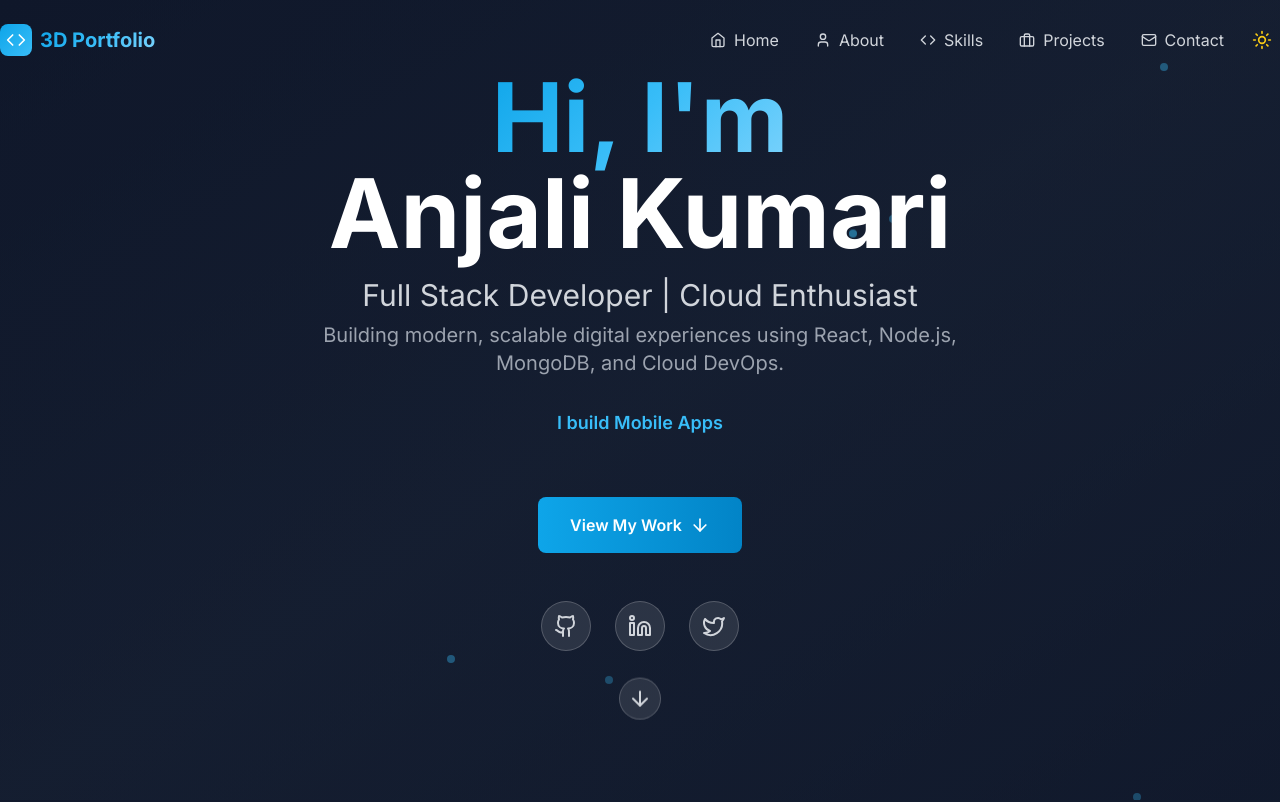
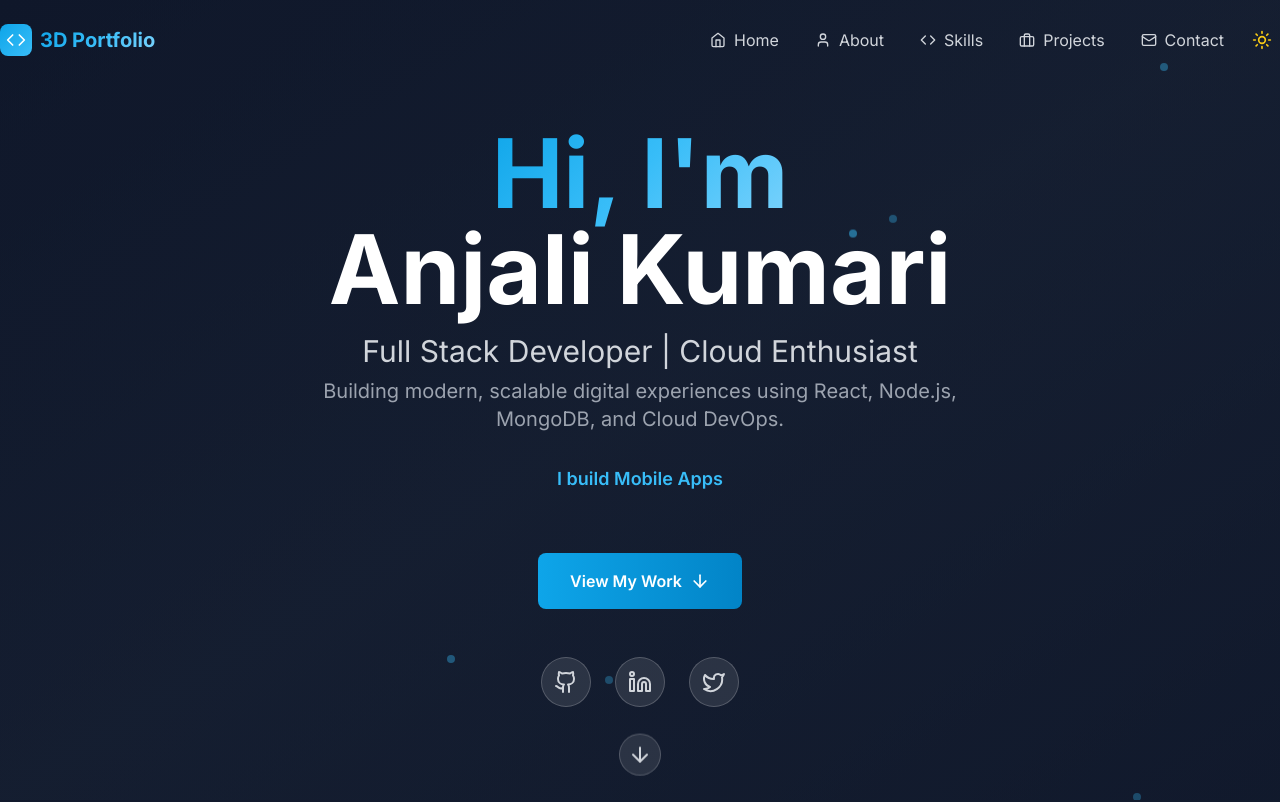
Before and after one commit to anjali-kumari94/Personal-Portfolio, a React (Vite) app: page / in a window 1280 px wide. Shown: the top 802 px of the page. Built offline with nearby package versions, Linux system fonts and the light colour scheme.

Commit message:
Update Hero.jsx

```diff
--- a/src/components/Hero.jsx
+++ b/src/components/Hero.jsx
@@ -58,10 +58,11 @@ const Hero = ({ onSectionChange }) => {
   const animatedTexts = ["Web Applications", "Mobile Apps", "3D Experiences"];
 
   return (
-    <section
-      id="home"
-      className="min-h-screen flex items-center justify-center relative overflow-hidden"
-    >
+     <section
+  id="home"
+  className="pt-20 md:pt-24 lg:pt-28 min-h-screen flex items-center justify-center relative overflow-hidden"
+>
+
       <div className="absolute inset-0 bg-gradient-to-br from-dark-900/50 via-dark-800/30 to-dark-900/50" />
 
       <div className="container-custom relative z-10">
```
